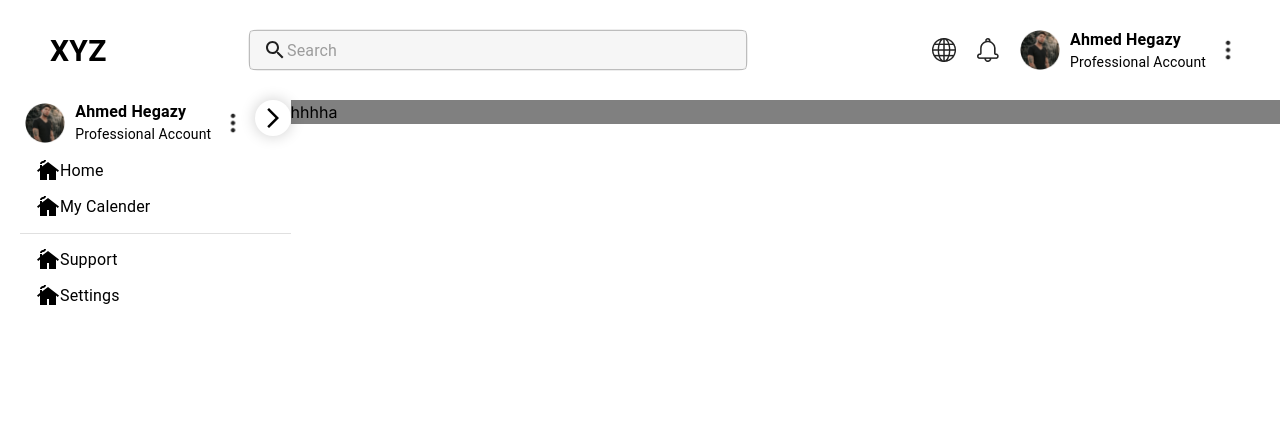
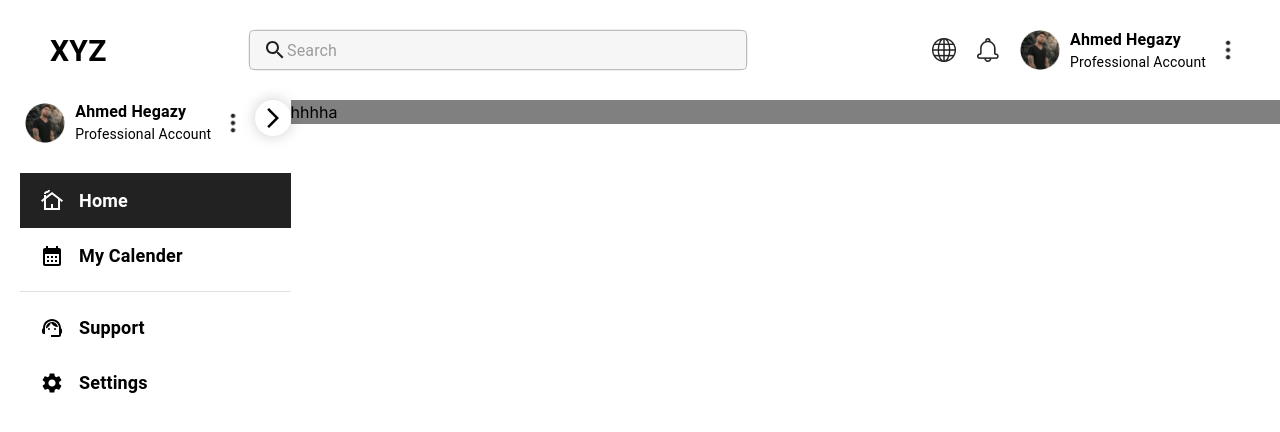
Before and after one commit to abdallahabusedo/DashboardXYZ, a Next.js app: page / in a window 1280 px wide. Shown: the top 432 px of the page. Built offline with nearby package versions, Linux system fonts and the light colour scheme.

Commit message:
side bar hovering

```diff
--- a/src/app/globals.css
+++ b/src/app/globals.css
@@ -1,7 +1,7 @@
 @tailwind base;
 @tailwind components;
 @tailwind utilities;
-
+@import url("https://fonts.googleapis.com/css2?family=Fasthand&family=MuseoModerno&family=VT323&display=swap");
 * {
   margin: 0;
   padding: 0;
--- a/src/partials/SideBar.tsx
+++ b/src/partials/SideBar.tsx
@@ -9,9 +9,27 @@ import {
 import React from "react";
 import UserData from "./UserData";
 import ArrowForwardIosIcon from "@mui/icons-material/ArrowForwardIos";
-import CottageIcon from "@mui/icons-material/Cottage";
+import CottageOutlinedIcon from "@mui/icons-material/CottageOutlined";
+import CalendarMonthIcon from "@mui/icons-material/CalendarMonth";
+import SupportAgentIcon from "@mui/icons-material/SupportAgent";
+import SettingsIcon from "@mui/icons-material/Settings";
 const SideBar = () => {
   const [selectedTap, setSelectedTap] = React.useState("Home");
+
+  const menuItemStyle = {
+    display: "flex",
+    gap: "15px",
+    padding: "14px 20px",
+    transition: "all 0.2s ease-in-out",
+    ":hover": {
+      bgcolor: "#222222aa",
+      color: "white",
+    },
+  };
+  const menuTextStyle = {
+    fontSize: "18px",
+    fontWeight: "600",
+  };
   return (
     <Box
       sx={{
@@ -41,32 +59,53 @@ const SideBar = () => {
       </Box>
       <UserData />
       <MenuList>
-        <MenuItem>
-          <CottageIcon />
-          <Typography variant="body1" color="initial">
-            Home
-          </Typography>
+        <MenuItem
+          sx={{
+            ...menuItemStyle,
+            mt: "20px",
+            bgcolor: selectedTap == "Home" ? "#222222" : "white",
+            color: selectedTap == "Home" ? "white" : "black",
+          }}
+          onClick={() => setSelectedTap("Home")}
+        >
+          <CottageOutlinedIcon />
+          <Typography sx={menuTextStyle}>Home</Typography>
         </MenuItem>
-        <MenuItem>
-          <CottageIcon />
-          <Typography variant="body1" color="initial">
-            My Calender
-          </Typography>
+        <MenuItem
+          sx={{
+            ...menuItemStyle,
+            bgcolor: selectedTap == "Calender" ? "#222222" : "white",
+            color: selectedTap == "Calender" ? "white" : "black",
+          }}
+          onClick={() => setSelectedTap("Calender")}
+        >
+          <CalendarMonthIcon />
+          <Typography sx={menuTextStyle}>My Calender</Typography>
         </MenuItem>
       </MenuList>
       <Divider />
       <MenuList>
-        <MenuItem>
-          <CottageIcon />
-          <Typography variant="body1" color="initial">
-            Support
-          </Typography>
+        <MenuItem
+          sx={{
+            ...menuItemStyle,
+            bgcolor: selectedTap == "Support" ? "#222222" : "white",
+            color: selectedTap == "Support" ? "white" : "black",
+          }}
+          onClick={() => setSelectedTap("Support")}
+        >
+          <SupportAgentIcon />
+          <Typography sx={menuTextStyle}>Support</Typography>
         </MenuItem>
-        <MenuItem>
-          <CottageIcon />
-          <Typography variant="body1" color="initial">
-            Settings
-          </Typography>
+        <MenuItem
+          sx={{
+            ...menuItemStyle,
+            bgcolor: selectedTap == "Settings" ? "#222222" : "white",
+            color: selectedTap == "Settings" ? "white" : "black",
+          }}
+          onClick={() => setSelectedTap("Settings")}
+        >
+          <SettingsIcon />
+          <Typography sx={menuTextStyle}>Settings</Typography>
         </MenuItem>
       </MenuList>
     </Box>
```
